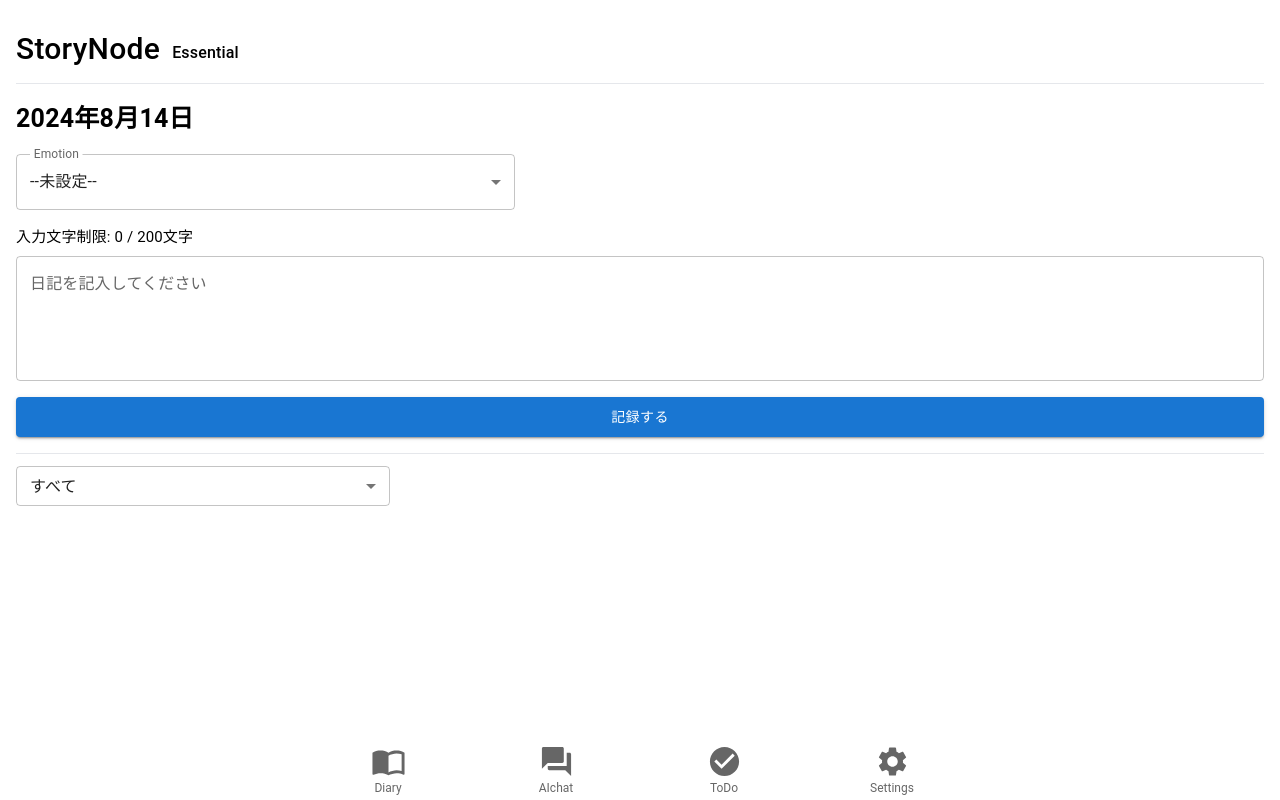
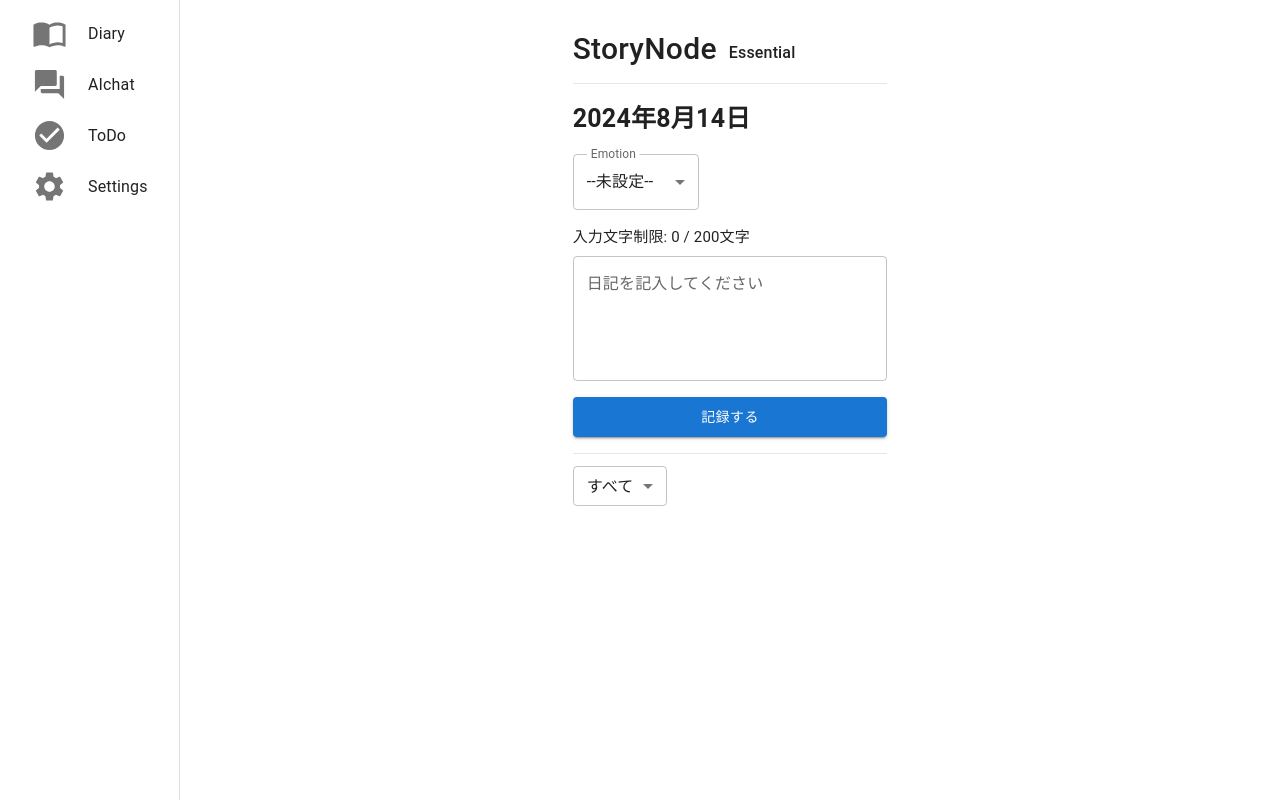
Before and after one commit to Nikesuiden/StoryNode_public, a Next.js app: page / in a window 1280 px wide. Built offline with nearby package versions, Linux system fonts and the light colour scheme.

Commit message:
レスポンシブが血ちょっと変

```diff
--- a/app/page.tsx
+++ b/app/page.tsx
@@ -3,18 +3,53 @@ import DiaryInput from "@/components/elements/diaryInput/diaryInput";
 import DiaryList from "@/components/elements/diaryList/diaryList";
 import TimeDisplay from "@/components/elements/timeDisplay/timeDisplay";
 import BottomBar from "@/components/layouts/bottomBar/bottomBar";
+import SideBar from "@/components/layouts/sideBar/sideBar";
 import TopBar from "@/components/layouts/topBar/topBar";
 import { Box } from "@mui/material";
 
 export default function Index() {
   return (
-    <Box sx={{ margin: 2 }}>
-      <TopBar />
-      <TimeDisplay />
-      <DiaryInput />
-      <hr />
-      <DiaryList />
-      <BottomBar />
+    <Box>
+      <Box
+        sx={{
+          margin: 2,
+          "@media screen and (min-width:700px)": {
+            display: "flex",
+            justifyContent: "center",
+          },
+        }}
+      >
+        {/* スマホレスポンシブ */}
+        <Box
+          sx={{
+            "@media screen and (min-width:700px)": {
+              display: "none",
+            },
+          }}
+        >
+          <BottomBar />
+        </Box>
+
+        {/* PCレスポンシブ */}
+        <Box
+          sx={{
+            "@media screen and (max-width:700px)": {
+              display: "none",
+            },
+          }}
+        >
+          <SideBar />
+        </Box>
+
+        {/* アプリ情報情報 */}
+        <Box sx={{width:"auto"}}>
+          <TopBar />
+          <TimeDisplay />
+          <DiaryInput />
+          <hr />
+          <DiaryList />
+        </Box>
+      </Box>
     </Box>
   );
 }
--- a/components/layouts/bottomBar/bottomBar.tsx
+++ b/components/layouts/bottomBar/bottomBar.tsx
@@ -13,6 +13,7 @@ import {
   BottomNavigation,
   BottomNavigationAction,
   makeStyles,
+  Divider,
 } from "@mui/material";
 
 import { useRouter } from "next/navigation";
@@ -24,7 +25,8 @@ export default function BottomBar() {
   };
   return (
     <Box style={{ position: "fixed", left: 0, bottom: 0, width: "100%" }}>
-      <BottomNavigation showLabels sx={{ height: 60 }}>
+      <Divider />
+      <BottomNavigation showLabels sx={{ height: 60 , marginTop: 0.5}}>
         <BottomNavigationAction
           label="Diary"
           icon={<ImportContacts fontSize="large" />}
--- a/components/layouts/sideBar/sideBar.tsx
+++ b/components/layouts/sideBar/sideBar.tsx
@@ -1,4 +1,4 @@
-"use client"
+"use client";
 
 import {
   ImportContacts,
@@ -28,16 +28,18 @@ export default function SideBar() {
 
   const router = useRouter();
   const handleNavigation = (path: string) => {
-    console.log('ヒカキンマニア')
+    console.log("ヒカキンマニア");
     router.push(path);
   };
 
   const icons = [
-    { component: <ImportContacts fontSize="large" onClick={() => handleNavigation("/")}/>, key: "importContacts" },
-    { component: <Forum fontSize="large" onClick={() => handleNavigation("/aichat")}/>, key: "forum" },
-    { component: <CheckCircle fontSize="large" onClick={() => handleNavigation("/todo")}/>, key: "checkCircle" },
-    { component: <Settings fontSize="large" onClick={() => handleNavigation("/settings")}/>, key: "settings" },
+    { component: <ImportContacts fontSize="large" />, key: "importContacts" },
+    { component: <Forum fontSize="large" />, key: "forum" },
+    { component: <CheckCircle fontSize="large" />, key: "checkCircle" },
+    { component: <Settings fontSize="large" />, key: "settings" },
   ];
+
+  const urls = ["/", "/aichat", "/todo", "/settings"];
 
   return (
     <Box sx={{ display: "flex" }}>
@@ -45,8 +47,7 @@ export default function SideBar() {
       <AppBar
         position="fixed"
         sx={{ width: `calc(100% - ${drawerWidth}px)`, ml: `${drawerWidth}px` }}
-      >
-      </AppBar>
+      ></AppBar>
       <Drawer
         sx={{
           width: drawerWidth,
@@ -59,11 +60,13 @@ export default function SideBar() {
         variant="permanent"
         anchor="left"
       >
-
-
-        <List sx={{ml: 2}}>
+        <List sx={{ ml: 2 }}>
           {["Diary", "AIchat", "ToDo", "Settings"].map((text, index) => (
-            <ListItem key={text} disablePadding>
+            <ListItem
+              key={text}
+              disablePadding
+              onClick={() => handleNavigation(urls[index])}
+            >
               <ListItemButton>
                 <ListItemIcon>
                   {cloneElement(icons[index].component, {
```
